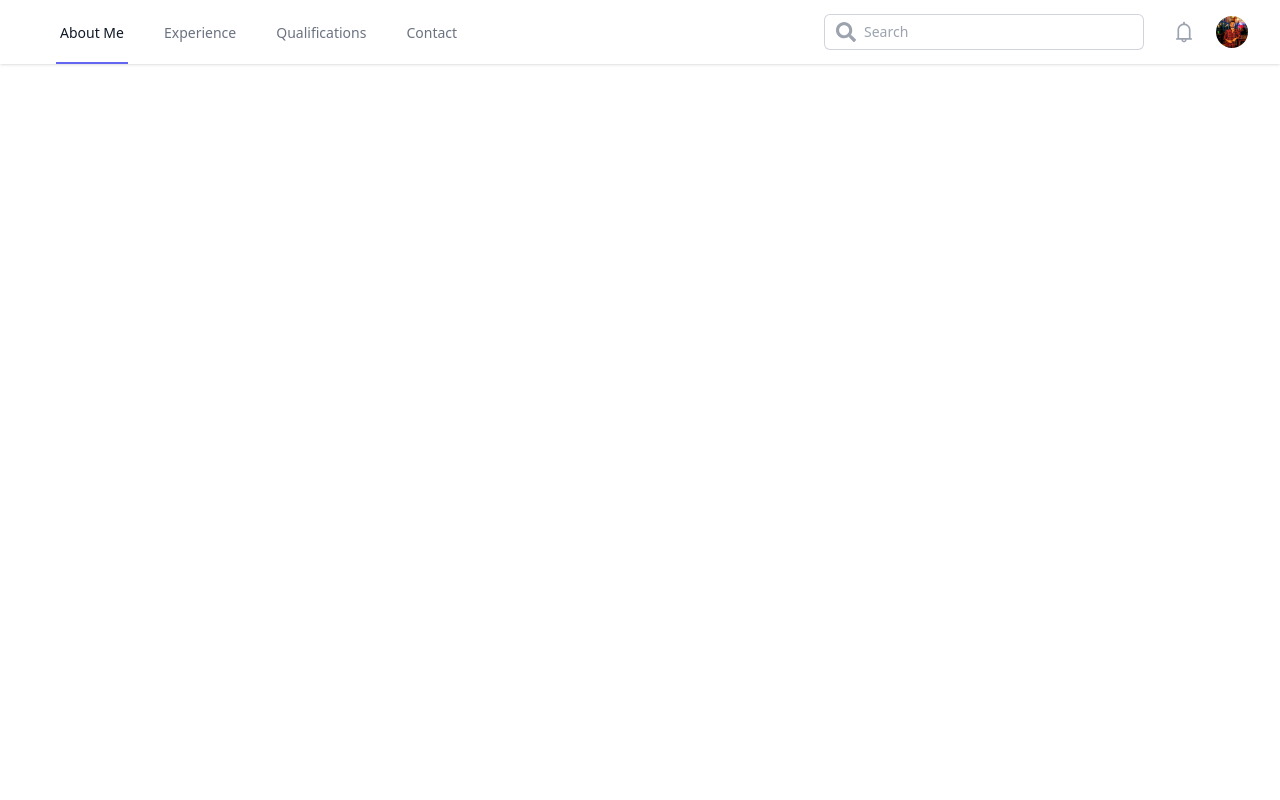
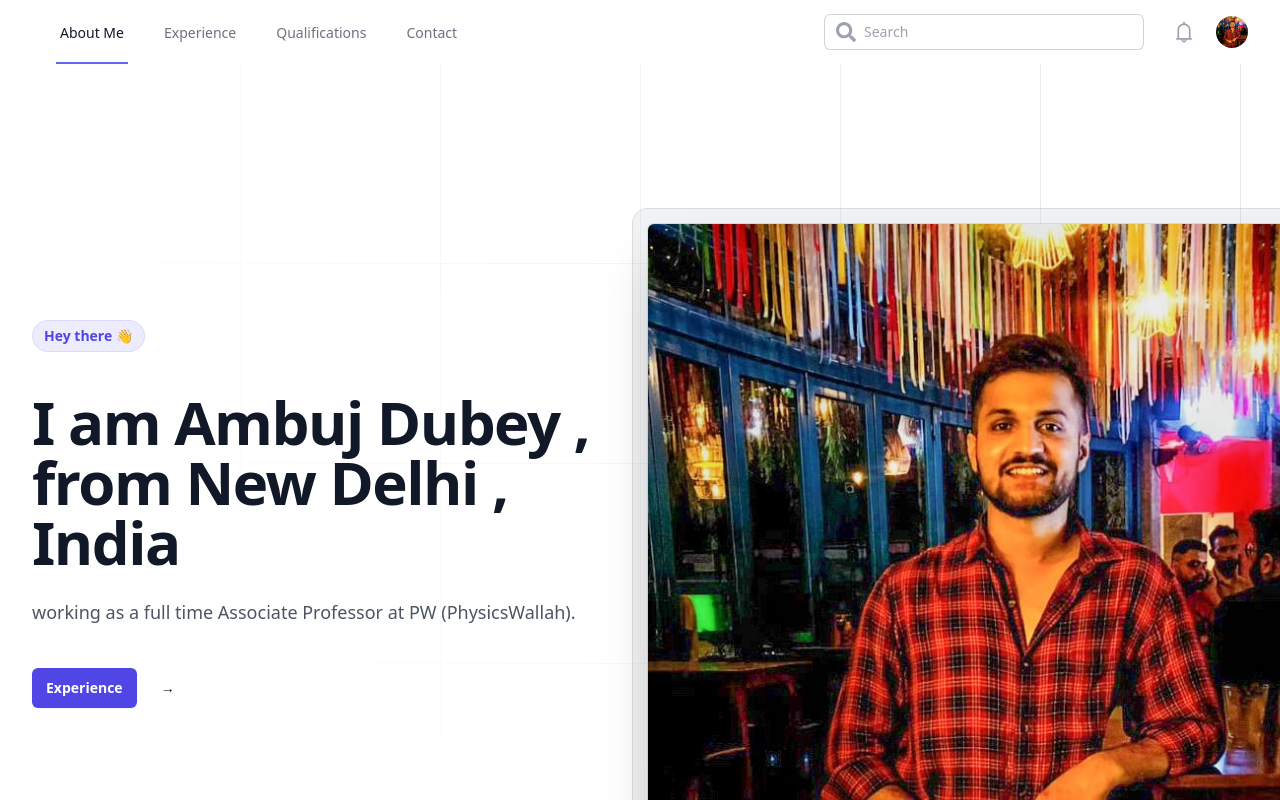
Before and after one commit to abhishek-06-singh/Ambuj_Portfolio, a React (Create React App) app in the folder ambuj-portfolio/: page / in a window 1280 px wide. Shown: the top 800 px of the page. Built offline with nearby package versions, Linux system fonts and the light colour scheme.

Commit message:
added hero section

```diff
--- a/ambuj-portfolio/src/App.js
+++ b/ambuj-portfolio/src/App.js
@@ -1,11 +1,13 @@
 import logo from "./logo.svg";
 import "./App.css";
 import Navbar from "./components/navbar/Navbar";
+import Hero from "./components/navbar/hero/Hero";
 
 function App() {
   return (
     <div className="App">
       <Navbar />
+      <Hero />
     </div>
   );
 }
--- /dev/null
+++ b/ambuj-portfolio/src/components/navbar/hero/Hero.jsx
@@ -0,0 +1,83 @@
+import React from "react";
+import { IoChevronForwardSharp } from "react-icons/io5";
+import HeroImg from "../../../assets/header.jpg";
+
+const Hero = () => {
+  return (
+    <div className="relative isolate overflow-hidden bg-white">
+      <svg
+        className="absolute inset-0 -z-10 h-full w-full stroke-gray-200 [mask-image:radial-gradient(100%_100%_at_top_right,white,transparent)]"
+        aria-hidden="true"
+      >
+        <defs>
+          <pattern
+            id="0787a7c5-978c-4f66-83c7-11c213f99cb7"
+            width={200}
+            height={200}
+            x="50%"
+            y={-1}
+            patternUnits="userSpaceOnUse"
+          >
+            <path d="M.5 200V.5H200" fill="none" />
+          </pattern>
+        </defs>
+        <rect
+          width="100%"
+          height="100%"
+          strokeWidth={0}
+          fill="url(#0787a7c5-978c-4f66-83c7-11c213f99cb7)"
+        />
+      </svg>
+      <div className="mx-auto max-w-7xl px-6 pb-24 pt-10 sm:pb-32 lg:flex lg:px-8 lg:py-40 ">
+        <div className="mx-auto max-w-2xl lg:mx-0 lg:max-w-xl lg:flex-shrink-0 lg:pt-8">
+          {/* <img
+            className="h-11"
+            src="https://oyelabs.com/wp-content/uploads/2023/01/Group-80-1.svg"
+            alt="Your Company"
+          /> */}
+          <div className="mt-24 sm:mt-32 lg:mt-16">
+            <a href="#" className="inline-flex space-x-6">
+              <span className="rounded-full bg-indigo-600/10 px-3 py-1 text-sm font-semibold leading-6 text-indigo-600 ring-1 ring-inset ring-indigo-600/10">
+                Hey there 👋
+              </span>
+            </a>
+          </div>
+          <h1 className="mt-10 text-4xl font-bold tracking-tight text-gray-900 sm:text-6xl">
+            I am Ambuj Dubey , from New Delhi , India
+          </h1>
+          <p className="mt-6 text-lg leading-8 text-gray-600">
+            working as a full time Associate Professor at PW (PhysicsWallah).
+          </p>
+          <div className="mt-10 flex items-center gap-x-6">
+            <a
+              href="#"
+              className="rounded-md bg-indigo-600 px-3.5 py-2.5 text-sm font-semibold text-white shadow-sm hover:bg-indigo-500 focus-visible:outline focus-visible:outline-2 focus-visible:outline-offset-2 focus-visible:outline-indigo-600"
+            >
+              Experience
+            </a>
+            <a
+              href="#"
+              className="text-sm font-semibold leading-6 text-gray-900"
+            >
+              <span aria-hidden="true">→</span>
+            </a>
+          </div>
+        </div>
+        <div className="mx-auto mt-16 flex w-xl sm:mt-24 lg:ml-10 lg:mr-0 lg:mt-0 lg:max-w-none lg:flex-none xl:ml-10">
+          <div className="max-w-3xl flex-none sm:max-w-5xl lg:max-w-none">
+            <div className="-m-2 rounded-xl bg-gray-900/5 p-2 ring-1 ring-inset ring-gray-900/10 lg:-m-4 lg:rounded-2xl lg:p-4">
+              <img
+                src={HeroImg}
+                alt="App screenshot"
+                width={2432}
+                height={1442}
+                className="w-[23rem] rounded-md shadow-2xl ring-1 ring-gray-900/10 sm:w-[46rem] md:[40rem]"
+              />
+            </div>
+          </div>
+        </div>
+      </div>
+    </div>
+  );
+};
+export default Hero;
```
